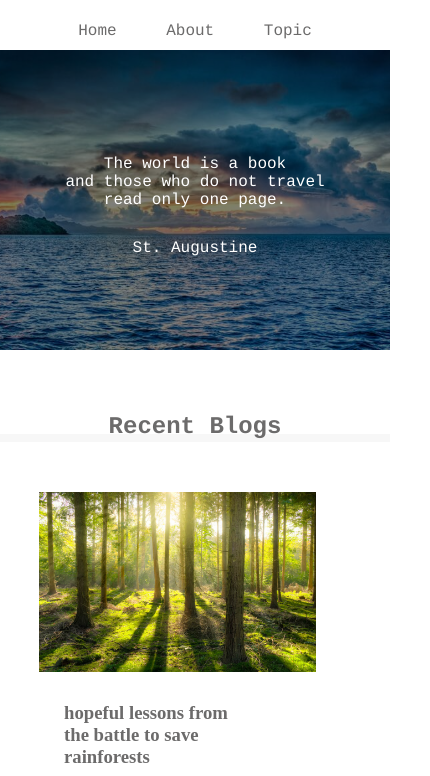
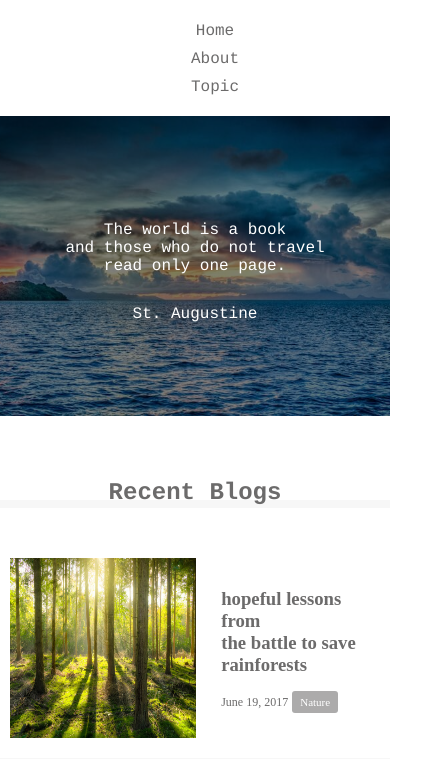
Before and after one commit to coacer/caravan, a plain HTML site: page index.html in a window 390 px wide. Shown: the part 55-831 px from the top of the page, 430 px wide, since content can reach past the window. Drawn offline with Linux system fonts and the light colour scheme.

Commit message:
[modify] 1-9

```diff
--- a/style.css
+++ b/style.css
@@ -225,6 +225,11 @@ footer {
     display: none;
   }
 
+  .nav-list-item {
+    width: 100%;
+    padding-bottom: 10px;
+  }
+
   main {
     width: 100%;
   }
@@ -238,7 +243,15 @@ footer {
   }
 
   .blog-item {
-    padding-left: 10%;
+    padding-left: 10px;
+  }
+
+  .blog-image {
+    width: 49%;
+  }
+
+  .blog-text {
+    width: 49%;
   }
 
   .pagination {
@@ -246,7 +259,8 @@ footer {
   }
 
   .sidebar {
-    width: 100%;
+    width: 95%;
+    padding-left: 10px;
   }
 
   .sidebar-cotents {
```
